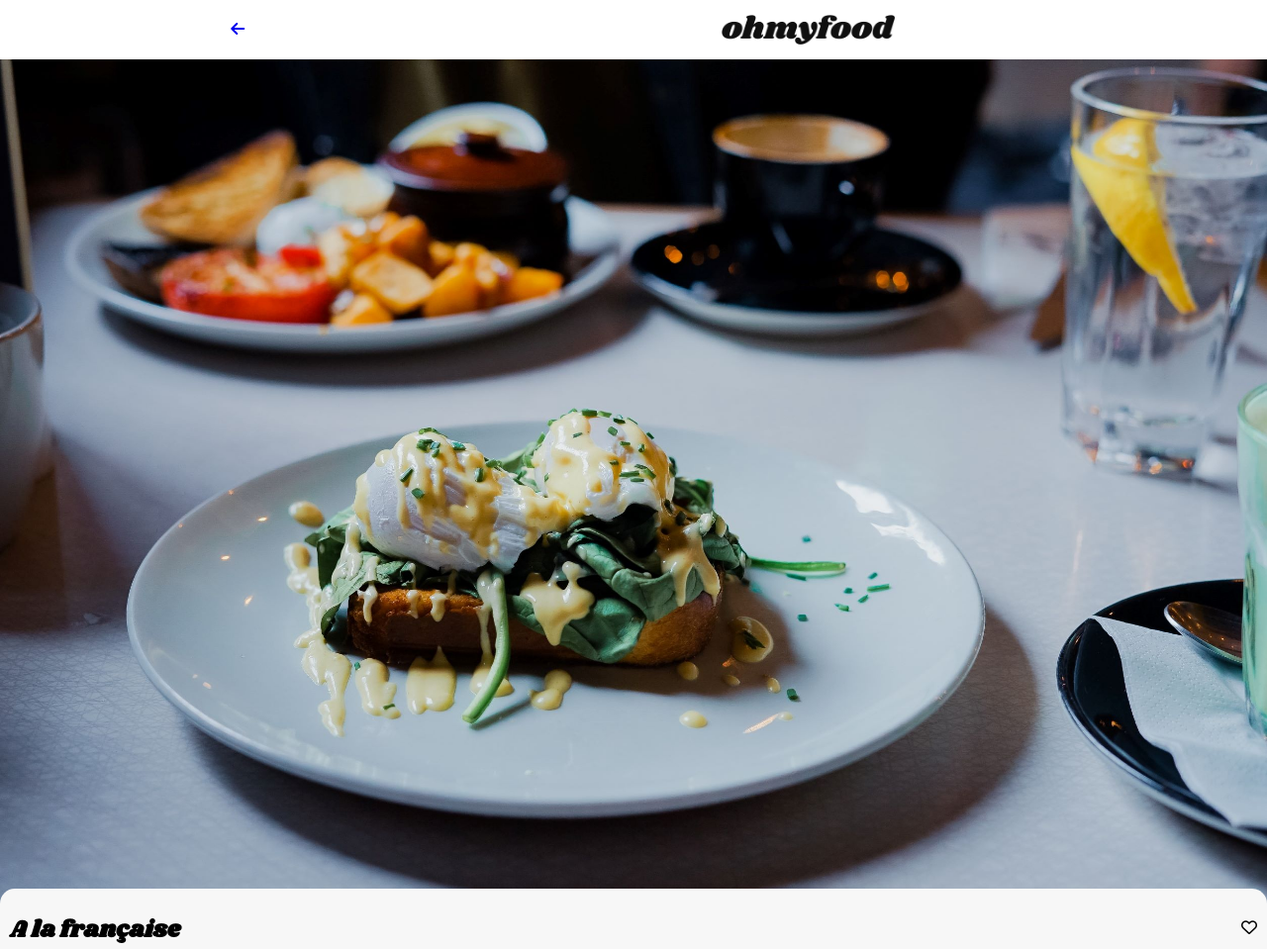
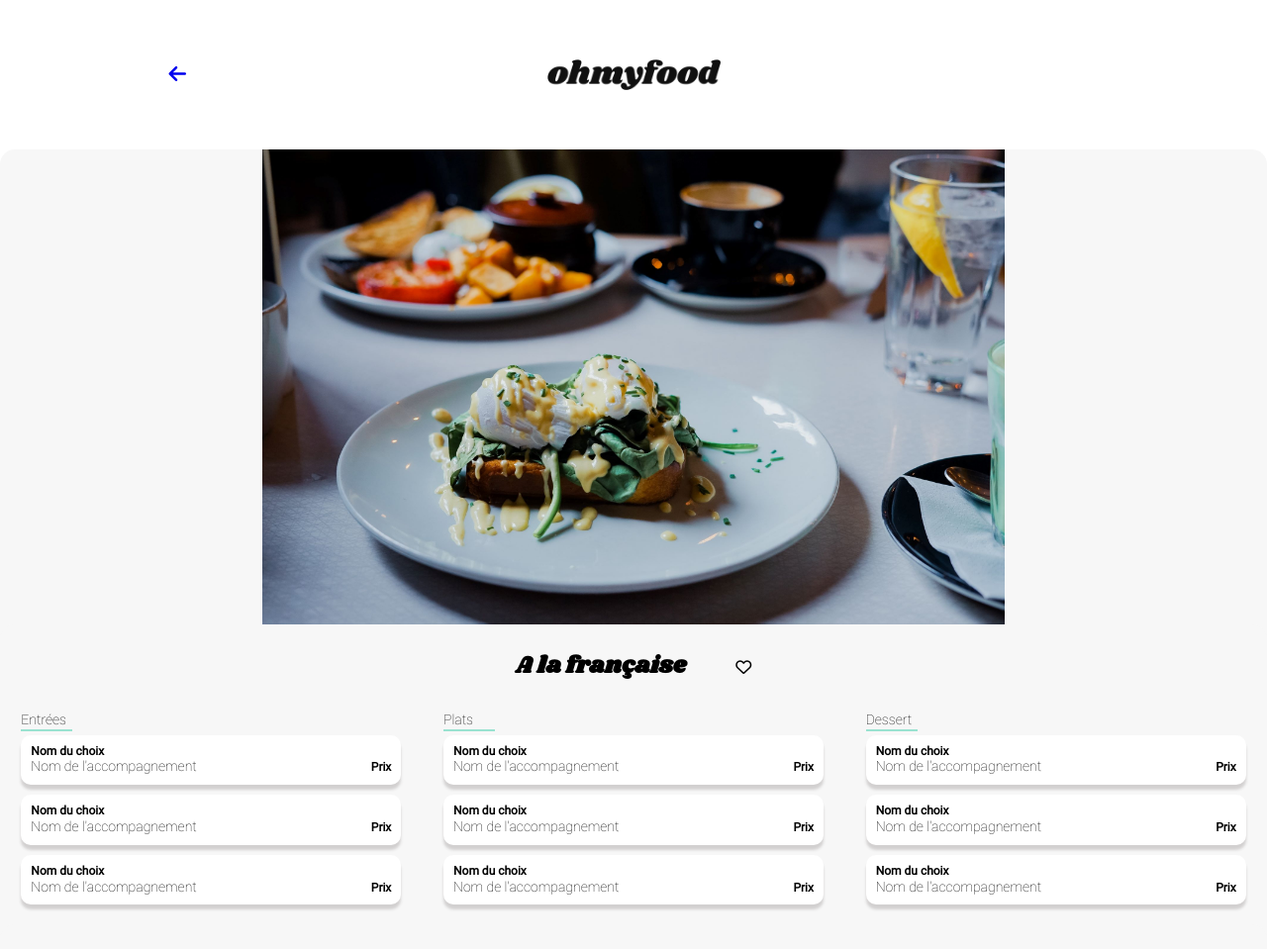
Before and after one commit to Supachango/P3-Mon-site-Ohmyfood, a plain HTML site: page pageALF.html in a window 1280 px wide. Shown: the top 959 px of the page at 99% size. Drawn offline with Linux system fonts and the light colour scheme.

Commit message:
🩹 🐛 Débug/fix du lundi

```diff
--- a/css/style2.css
+++ b/css/style2.css
@@ -441,21 +441,36 @@ ul{
   box-shadow: 0px 5px 3px rgb(210, 208, 208);
 }
 
+#flexboxnav{
+  display: flex;
+  flex-direction: row;
+  align-items: center;
+  padding: 5%;
+  justify-content: center;
+}
+
 #flexboxnav img{
   width: 175px;
   margin: 15px;
+  align-self: center;
+  position: absolute;
 }
 
-#flexboxnav {
+#flexboxnav nav{
+  font-size: 20px;
+  position: relative;
+  right: 40% ;
+}
+
+#photosplash{
   display: flex;
-  flex-direction: row;
-  width: 90%;
-  align-items: center;
-  justify-content: space-around;
+
 }
 
 #photosplash img{
   width: 100%;
+  max-height: 500px;
+  object-fit:contain;
 }
 
 /*_______________________________________________________________________________Main->La carte ALF___*/
@@ -476,7 +491,8 @@ h1{
   flex-direction: row;
   align-items: center;
   justify-content: space-between;
-  padding: 10px;
+  padding-left: 5%;
+  padding-right: 5%;
 }
 
 .fdmgris2{
@@ -487,11 +503,19 @@ h1{
   top: -20px;
 }
 
+#FlexboxTitréflex{
+  display: flex;
+  flex-direction: column;
+  flex-wrap: wrap;
+  width: 100%;
+}
+
 .Titréflex{
   display: flex;
   flex-direction: column;
   justify-content: flex-start;
-  padding: 10px;
+  padding-left: 5%;
+  padding-right: 5%;
 }
 
 .tbdverts{
@@ -502,24 +526,36 @@ h1{
 
 .brdvert{
  border: 0.1em solid #99e2d0ff;
- width:5%;
+ width:50px;
  margin-top: 2px;
  margin-bottom: 4px;
 }
 
 .crdchoix{
+  display: flex;
+  flex-direction: column;
   background-color: white;
   border-radius: 10px 10px 10px 10px;
   margin-bottom: 10px;
   box-shadow: 0px 5px 3px rgb(210, 208, 208);
-  padding:5px;
+  padding:10px;
 }
 
-.flexbox{
+.flexboxcrds{
   display:flex;
   flex-direction: column;
   justify-content: flex-start;
 }
+
+.flbxplat{
+  display: flex;
+  flex-direction: row;
+  align-items: baseline;
+  justify-content: space-between;
+}
+
+
+
 /*_______________________________________________________________________________Main->Bouton commande___*/
 
 #btnCom{
@@ -604,3 +640,40 @@ li a:hover {
   background: #008766ff;
   color: #99e2d0ff;
 }
+
+/*______________________________________________________________________________________Mediaqueries___*/
+/*__________________________________________________________________________________Version tablette___*/
+
+@media screen and (min-width:580px){
+
+#FlexboxTitréflex{
+  display: flex;
+  flex-direction:row;
+  flex-wrap:nowrap;
+  justify-content: space-around;
+}
+
+#flexboxTALF{
+  display: flex;
+  flex-direction: row;
+  align-items: baseline;
+  justify-content: center;
+  gap: 50px;
+  padding: 10px;
+}
+
+.Titréflex{
+  display: flex;
+  flex-direction: column;
+  padding: 10px;
+  width: 30%;
+}
+
+.flexboxcrds{
+  display: flex;
+  flex-direction: column;
+}
+
+
+
+}
--- a/pageALF.html
+++ b/pageALF.html
@@ -27,26 +27,33 @@
                         <h1>A la française</h1>
                         <i class="fa-regular fa-heart coeur"></i>
                     </div>
+                    <div id="FlexboxTitréflex">
                         <div class="Titréflex">
                             <div class="tbdverts">
                                 <p>Entrées</p>
                                 <div class="brdvert"></div>
                             </div>
-                        <div id="flexbox f1">
+                            <div id="flexboxcrds f1">
                                 <div class="crdchoix">
                                     <h3>Nom du choix</h3>
+                                    <div class="flbxplat">
                                         <p>Nom de l'accompagnement</p>
                                         <h3>Prix</h3>
                                     </div>
+                                </div>
                                 <div class="crdchoix">
                                     <h3>Nom du choix</h3>
+                                    <div class="flbxplat">
                                         <p>Nom de l'accompagnement</p>
                                         <h3>Prix</h3>
                                     </div>
+                                </div>
                                 <div class="crdchoix">
                                     <h3>Nom du choix</h3>
+                                    <div class="flbxplat">
                                         <p>Nom de l'accompagnement</p>
                                         <h3>Prix</h3>
+                                    </div>
                                 </div>
                             </div>
                         </div>
@@ -55,21 +62,27 @@
                                 <p>Plats</p>
                                 <div class="brdvert"></div>
                             </div>
-                        <div id="flexbox f2"></div>
+                            <div id="flexboxcrds f2"></div>
                                 <div class="crdchoix">
                                     <h3>Nom du choix</h3>
+                                    <div class="flbxplat">
                                         <p>Nom de l'accompagnement</p>
                                         <h3>Prix</h3>
                                     </div>
+                                </div>
                                 <div class="crdchoix">
                                     <h3>Nom du choix</h3>
+                                    <div class="flbxplat">
                                         <p>Nom de l'accompagnement</p>
                                         <h3>Prix</h3>
                                     </div>
+                                </div>
                                 <div class="crdchoix">
                                     <h3>Nom du choix</h3>
+                                    <div class="flbxplat">
                                         <p>Nom de l'accompagnement</p>
                                         <h3>Prix</h3>
+                                    </div>
                                 </div>
                             </div>
                         <div class="Titréflex">
@@ -77,21 +90,28 @@
                                 <p>Dessert</p>
                                 <div class="brdvert"></div>
                             </div>
-                        <div id="flexbox f3">
+                            <div id="flexboxcrds f3">
                                 <div class="crdchoix">
                                     <h3>Nom du choix</h3>
+                                    <div class="flbxplat">
                                         <p>Nom de l'accompagnement</p>
                                         <h3>Prix</h3>
                                     </div>
+                                </div>
                                 <div class="crdchoix">
                                     <h3>Nom du choix</h3>
+                                    <div class="flbxplat">
                                         <p>Nom de l'accompagnement</p>
                                         <h3>Prix</h3>
                                     </div>
+                                </div>
                                 <div class="crdchoix">
                                     <h3>Nom du choix</h3>
+                                    <div class="flbxplat">
                                         <p>Nom de l'accompagnement</p>
                                         <h3>Prix</h3>
+                                    </div>
+                                </div>
                             </div>
                         </div>
                     </div>
```
Also changed, not shown: css/style.css (+56 -10 lines), images/le colosse.png (deleted), images/lne.jpg. Lines whose indentation alone changed are shown as unchanged.
